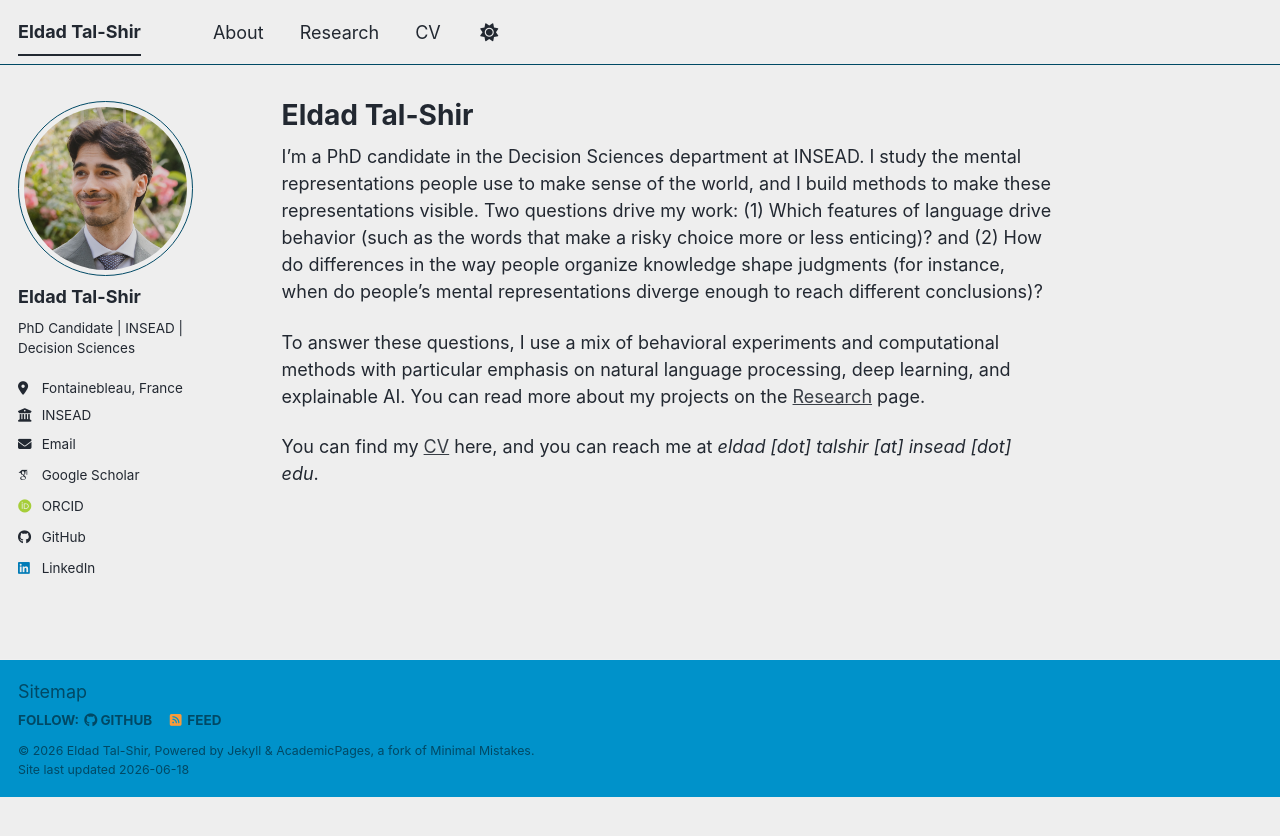
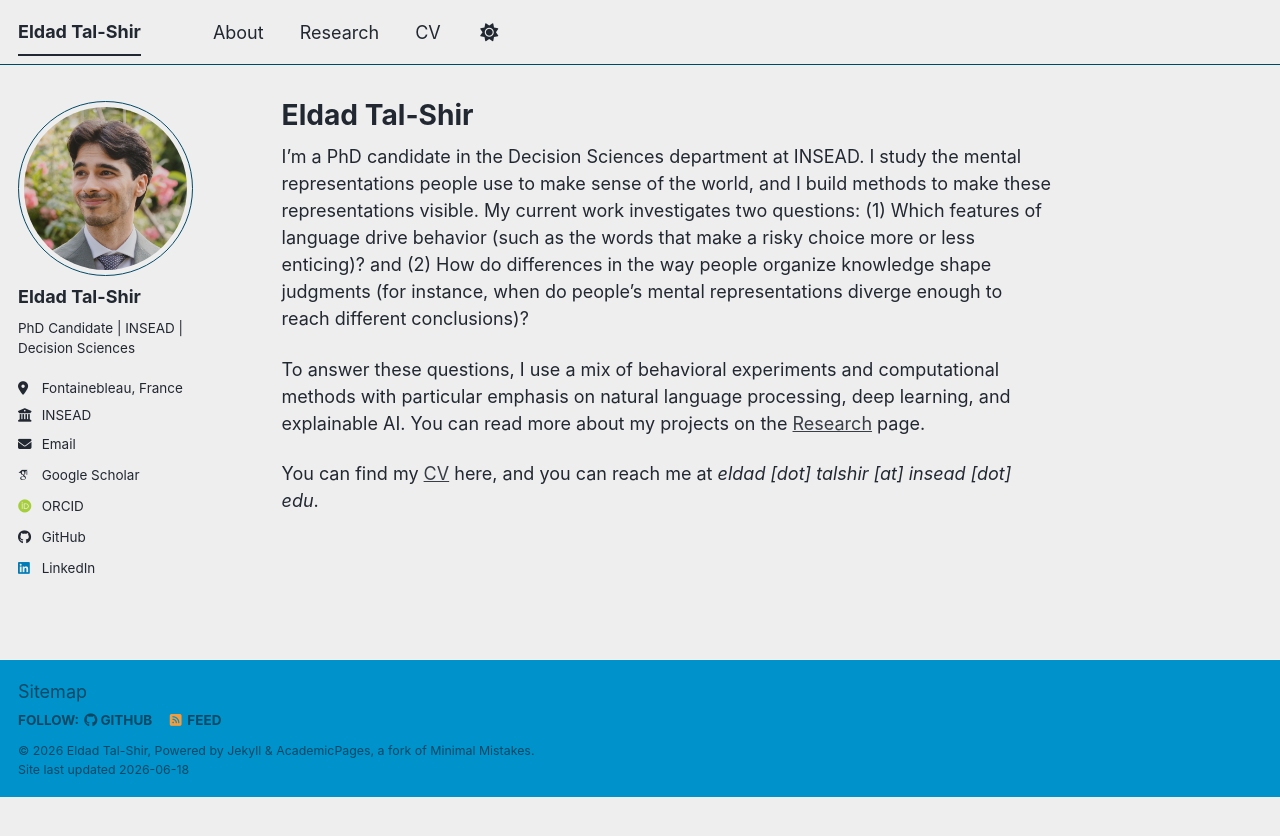
Before and after one commit to EldadTalShir/eldadtalshir.github.io, a Jekyll site: the page built from _pages/about.md, in a window 1280 px wide. Shown: the top 836 px of the page. Built offline with Jekyll 4.4.1, drawn with Linux system fonts in a browser that asks for light colours; some web fonts are replaced; a script bundle is joined from its source files by our own code; library files that are not in the unit come from our copies.

Commit message:
Update about.md

```diff
--- a/_pages/about.md
+++ b/_pages/about.md
@@ -7,7 +7,7 @@ redirect_from:
   - /about.html
 ---
 
-I'm a PhD candidate in the Decision Sciences department at INSEAD. I study the mental representations people use to make sense of the world, and I build methods to make these representations visible. Two questions drive my work: (1) Which features of language drive behavior (such as the words that make a risky choice more or less enticing)? and (2) How do differences in the way people organize knowledge shape judgments (for instance, when do people's mental representations diverge enough to reach different conclusions)?
+I'm a PhD candidate in the Decision Sciences department at INSEAD. I study the mental representations people use to make sense of the world, and I build methods to make these representations visible. My current work investigates two questions: (1) Which features of language drive behavior (such as the words that make a risky choice more or less enticing)? and (2) How do differences in the way people organize knowledge shape judgments (for instance, when do people's mental representations diverge enough to reach different conclusions)?
 
 To answer these questions, I use a mix of behavioral experiments and computational methods with particular emphasis on natural language processing, deep learning, and explainable AI. You can read more about my projects on the [Research](/research/) page.
 
```
